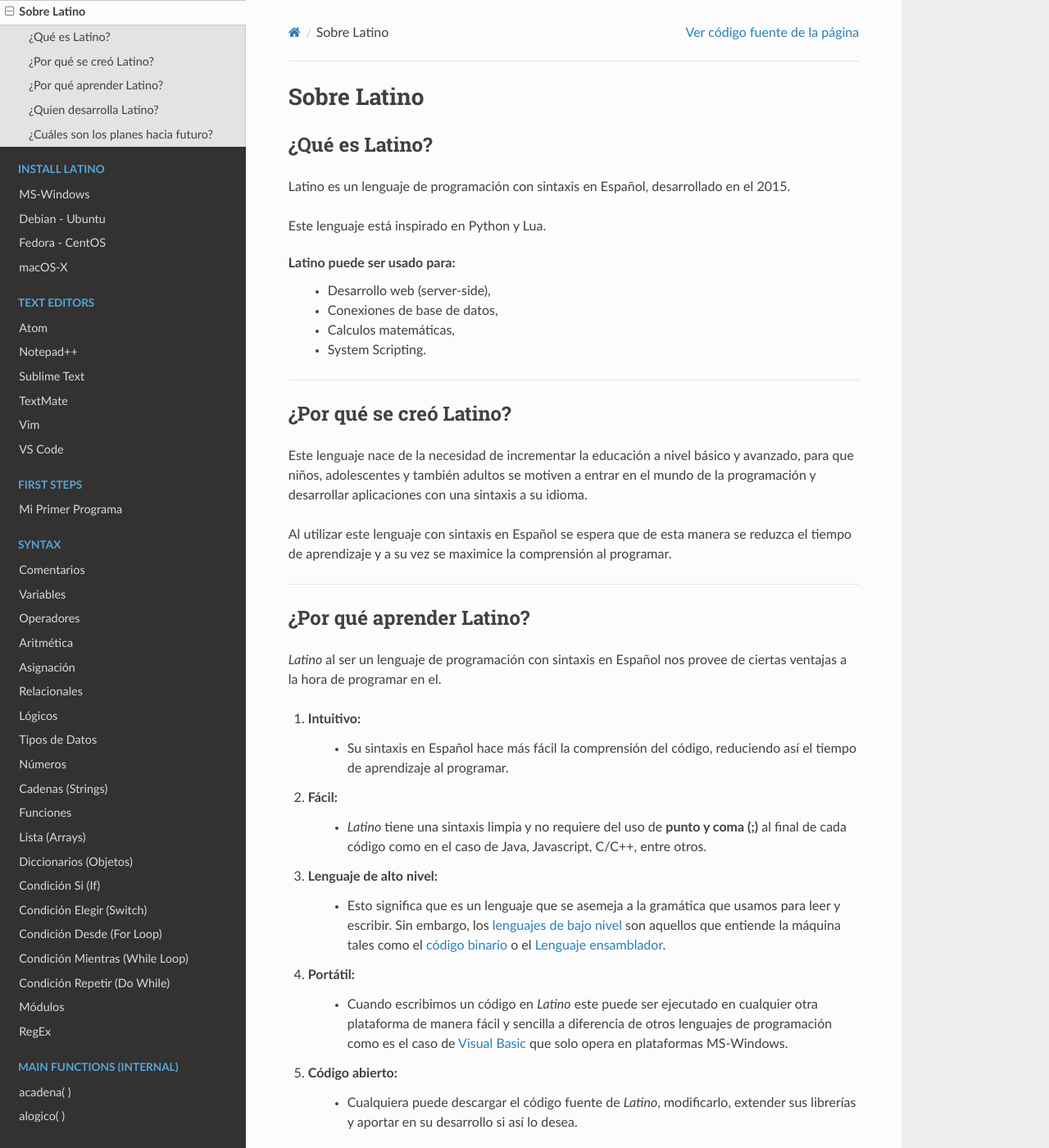
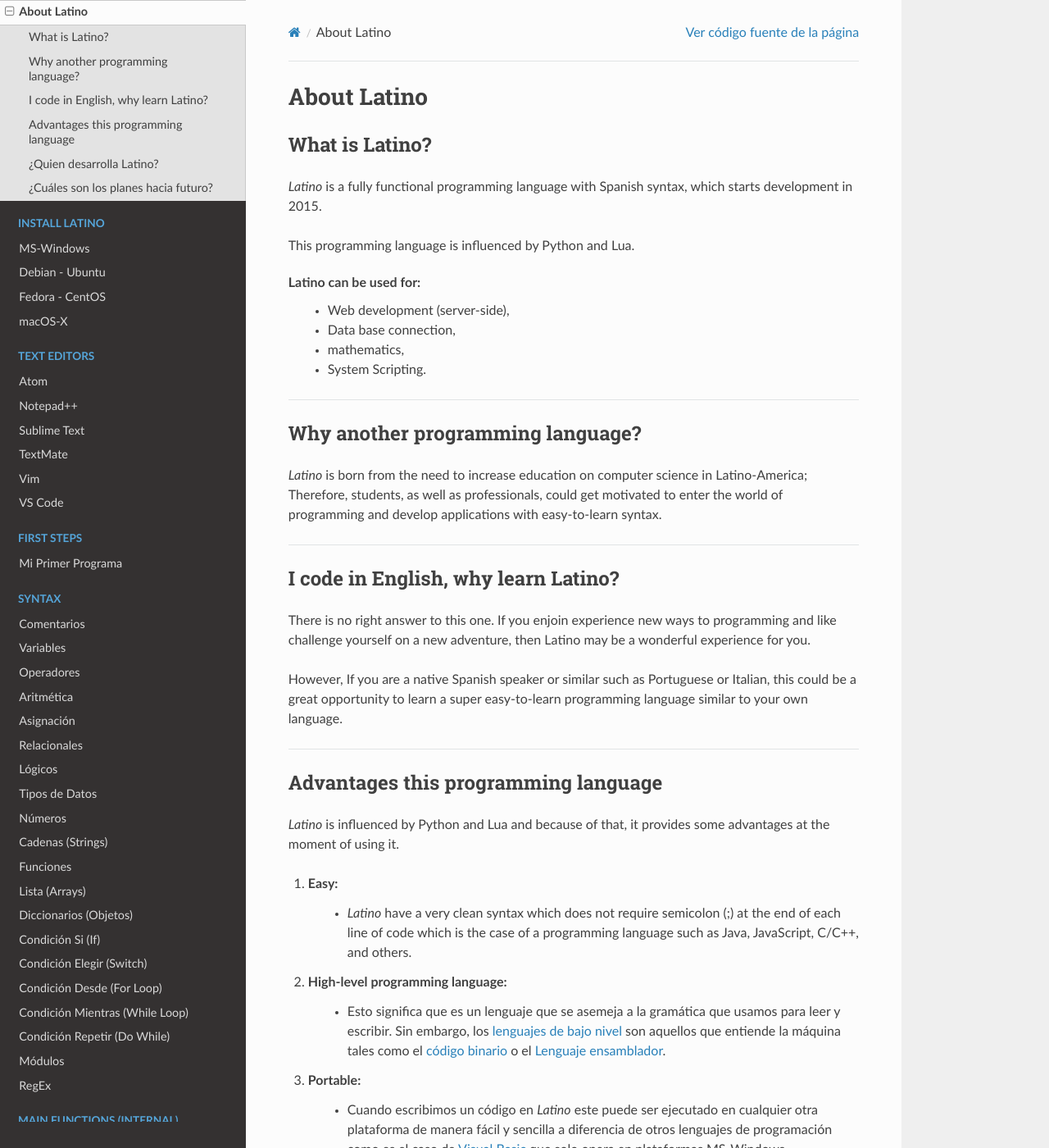
Before and after one commit to LatinoDocs/Manual-Latino.en-USA, a Sphinx documentation site: the page built from docs/About-Latino.rst, in a window 1280 px wide and 1400 px high. Shown: the whole window at 82% size. Built offline with Sphinx 7.4.7 and the Read the Docs theme 2.0.0, drawn with Linux system fonts in a browser that asks for light colours; comment, search, counter and statistics services are not loaded.

Commit message:
Traduccion en processo

```diff
--- a/docs/Sobre-Latino.rst
+++ b/docs/About-Latino.rst
@@ -1,45 +1,49 @@
 .. meta::
-   :description: Sobre latino. Sus origenes, ¿Por que se creo?
-   :keywords: manual, documentacion, latino, sobre
+   :description: About latino. Why another programming language?
+   :keywords: manual, documentation, latino, about
 
 =============
-Sobre Latino
+About Latino
 =============
-¿Qué es Latino?
+What is Latino?
 ----------------
-Latino es un lenguaje de programación con sintaxis en Español, desarrollado en el 2015.
+*Latino* is a fully functional programming language with Spanish syntax, which starts development in 2015.
 
-Este lenguaje está inspirado en Python y Lua.
+This programming language is influenced by Python and Lua.
 
-Latino puede ser usado para:
-  * Desarrollo web (server-side),
-  * Conexiones de base de datos,
-  * Calculos matemáticas,
+Latino can be used for:
+  * Web development (server-side),
+  * Data base connection,
+  * mathematics,
   * System Scripting.
 
 ----
 
-¿Por qué se creó Latino?
--------------------------
-Este lenguaje nace de la necesidad de incrementar la educación a nivel básico y avanzado, para que niños, adolescentes y también adultos se motiven a entrar en el mundo de la programación y desarrollar aplicaciones con una sintaxis a su idioma.
-
-Al utilizar este lenguaje con sintaxis en Español se espera que de esta manera se reduzca el tiempo de aprendizaje y a su vez se maximice la comprensión al programar.
+Why another programming language?
+-----------------------------------
+*Latino* is born from the need to increase education on computer science in Latino-America; Therefore, students, as well as professionals, could get motivated to enter the world of programming and develop applications with easy-to-learn syntax.
 
 ----
 
-¿Por qué aprender Latino?
---------------------------
-*Latino* al ser un lenguaje de programación con sintaxis en Español nos provee de ciertas ventajas a la hora de programar en el.
+I code in English, why learn Latino?
+--------------------------------------
+There is no right answer to this one. If you enjoin experience new ways to programming and like challenge yourself on a new adventure, then Latino may be a wonderful experience for you.
 
-#. **Intuitivo**:
-    * Su sintaxis en Español hace más fácil la comprensión del código, reduciendo así el tiempo de aprendizaje al programar.
-#. **Fácil**:
-    * *Latino* tiene una sintaxis limpia y no requiere del uso de **punto y coma (;)** al final de cada código como en el caso de Java, Javascript, C/C++, entre otros.
-#. **Lenguaje de alto nivel**:
+However, If you are a native Spanish speaker or similar such as Portuguese or Italian, this could be a great opportunity to learn a super easy-to-learn programming language similar to your own language.
+
+----
+
+Advantages this programming language
+--------------------------------------
+*Latino* is influenced by Python and Lua and because of that, it provides some advantages at the moment of using it.
+
+#. **Easy**:
+    * *Latino* have a very clean syntax which does not require semicolon (;) at the end of each line of code which is the case of a programming language such as Java, JavaScript, C/C++, and others.
+#. **High-level programming language**:
     * Esto significa que es un lenguaje que se asemeja a la gramática que usamos para leer y escribir. Sin embargo, los `lenguajes de bajo nivel`_ son aquellos que entiende la máquina tales como el `código binario`_ o el `Lenguaje ensamblador`_.
-#. **Portátil**:
+#. **Portable**:
     * Cuando escribimos un código en *Latino* este puede ser ejecutado en cualquier otra plataforma de manera fácil y sencilla a diferencia de otros lenguajes de programación como es el caso de `Visual Basic`_ que solo opera en plataformas MS-Windows.
-#. **Código abierto**:
+#. **Open source**:
     * Cualquiera puede descargar el código fuente de *Latino*, modificarlo, extender sus librerías y aportar en su desarrollo si así lo desea.
 
 ----
--- a/docs/index.rst
+++ b/docs/index.rst
@@ -31,7 +31,7 @@ Getting Started
 
    .. container:: descr
 
-      :doc:`/Sobre-Latino`
+      :doc:`/About-Latino`
 
    .. container:: descr
 
@@ -149,7 +149,7 @@ Please, if you which to help see the `collaboration guide`_.
    :hidden:
 
    Introduccion
-   Sobre-Latino
+   About-Latino
 
 .. toctree::
    :maxdepth: 2
```
Also changed, not shown: docs/ejemplos/Mi-Primer-Programa.rst (+11 -6 lines).
